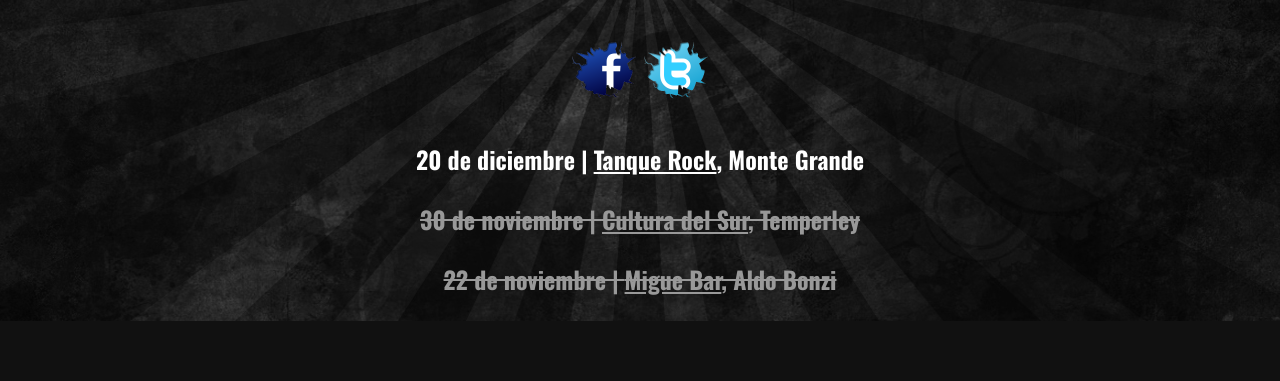
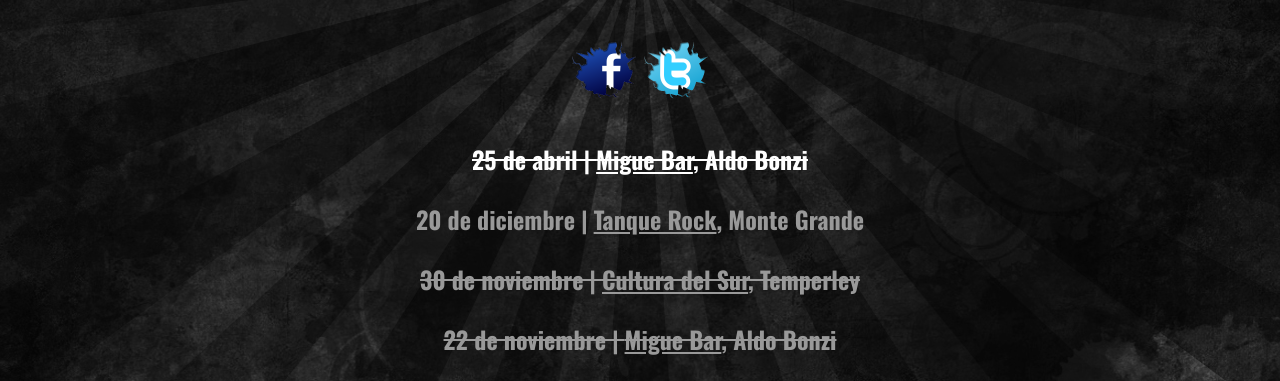
Before and after one commit to lvidarte/django-gordoncooper, a Django app: page / in a window 1280 px wide. Shown: the part 1579-1960 px from the top of the page. Before the commit the page ends 1900 px from the top, so only its background shows below. Run offline with Django 3.2, Linux system fonts and the light colour scheme.

Commit message:
Agrego nueva fecha migue bar

```diff
--- a/gordoncooper/gordoncooper/templates/about.html
+++ b/gordoncooper/gordoncooper/templates/about.html
@@ -51,7 +51,8 @@
     <div><iframe width="500" height="166" scrolling="no" frameborder="no" src="https://w.soundcloud.com/player/?url=https%3A//api.soundcloud.com/tracks/112455070&amp;color=ff6600&amp;auto_play=false&amp;show_artwork=false"></iframe></div>
 
     <p><a href="https://www.facebook.com/gordoncooper" title="Gordon Cooper en Facebook"><img src="/static/facebook-logo.png" width="64"></a> <a href="https://twitter.com/gordoncooper_" title="Gordon Cooper en Twitter"><img src="/static/twitter-logo.png" width="64"></a></p>
-    <p class="new">20 de diciembre | <a href="https://www.facebook.com/tanque.rock1">Tanque Rock</a>, Monte Grande</p>
+    <p class="new"><del>25 de abril | <a href="http://www.elsonar.com.ar/lugar/2502/Migue-bar-Aldo-Bonzi">Migue Bar</a>, Aldo Bonzi</del></p>
+    <p class="old">20 de diciembre | <a href="https://www.facebook.com/tanque.rock1">Tanque Rock</a>, Monte Grande</p>
     <p class="old"><del>30 de noviembre | <a href="http://culturadelsur.blogspot.com.ar/">Cultura del Sur</a>, Temperley</del></p>
     <p class="old"><del>22 de noviembre | <a href="http://www.elsonar.com.ar/lugar/2502/Migue-bar-Aldo-Bonzi">Migue Bar</a>, Aldo Bonzi</del></p>
 </body>
```
